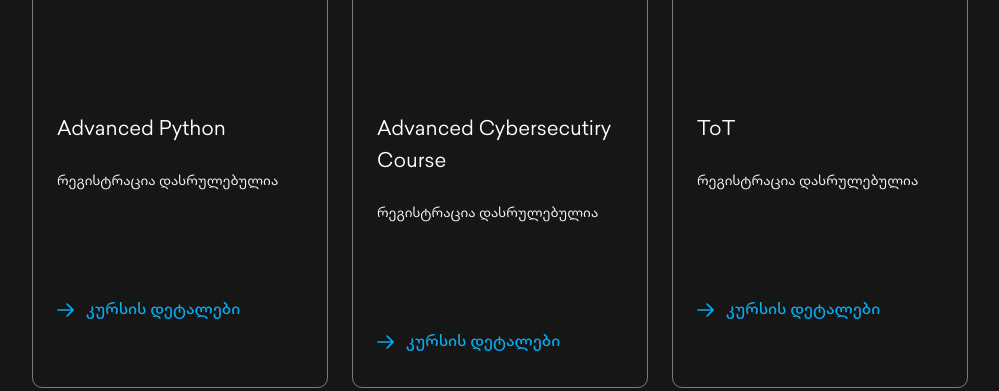
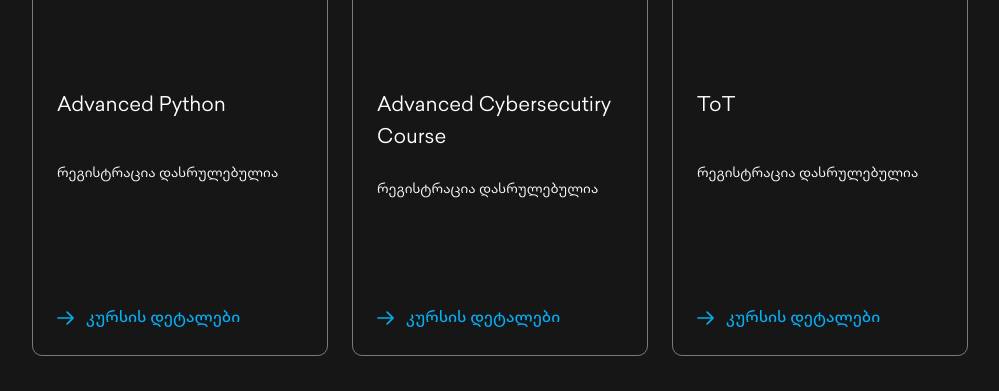
Before and after one commit to PixelSavvy/tbc_project_giorgi_menabdishvili, a website built with Vite: page index.html in a window 1280 px wide. Shown: the part 1725-2116 px from the top of the page, without its empty margins (140-1139 px from the left). Built offline with nearby package versions, Linux system fonts and the light colour scheme; files whose address does not match are found by name.

Commit message:
fix course card

```diff
--- a/src/styles/components/course.scss
+++ b/src/styles/components/course.scss
@@ -16,6 +16,7 @@
   }
 
   &__item {
+    @include flex(column, stretch, start);
     border-radius: 1rem;
     border: $border__light;
     overflow: hidden;
@@ -33,13 +34,11 @@
   }
 
   &__item-content {
-    @include flex(column, stretch, start);
+    @include flex(column, space-between, start);
+    height: 100%;
 
     gap: 2.4rem;
-    padding: 3.2rem 2.4rem;
-  }
-
-  &__item-heading {
+    padding: 2.4rem;
   }
 
   &__item-status {
```
